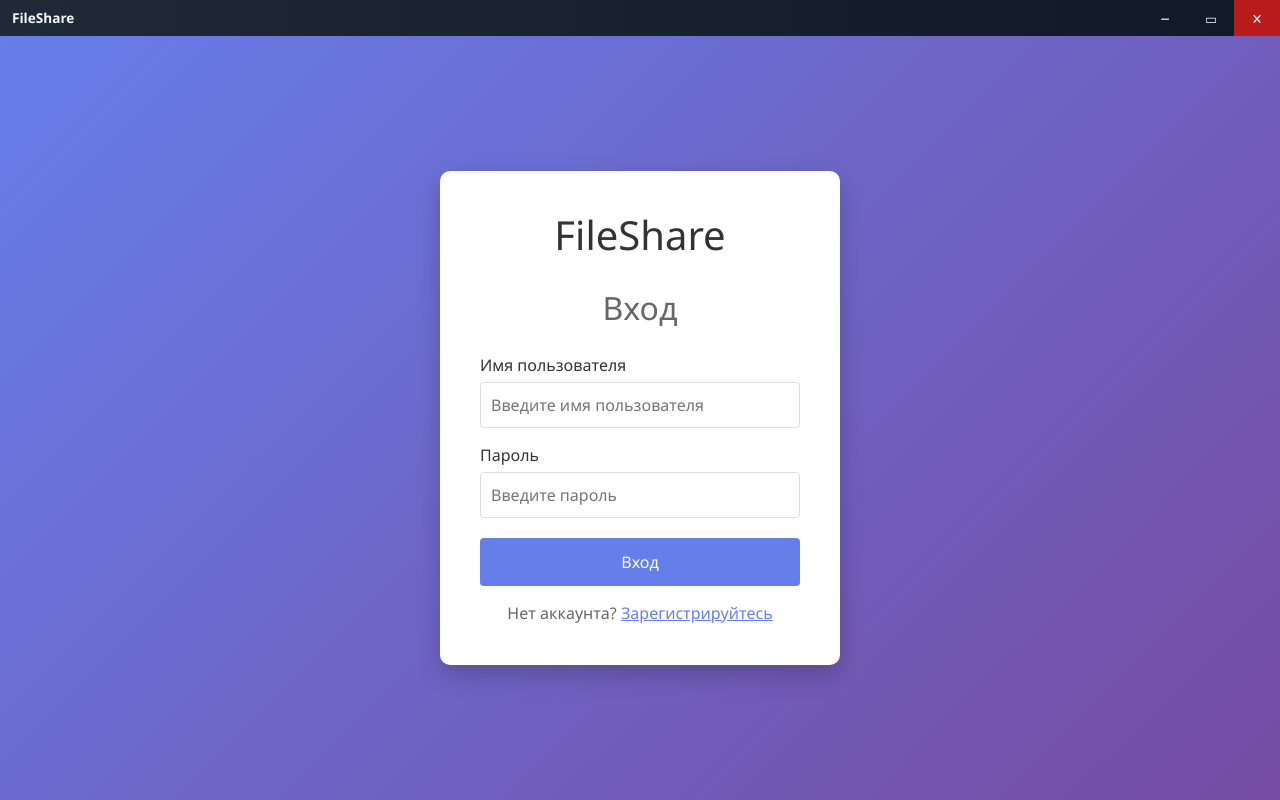
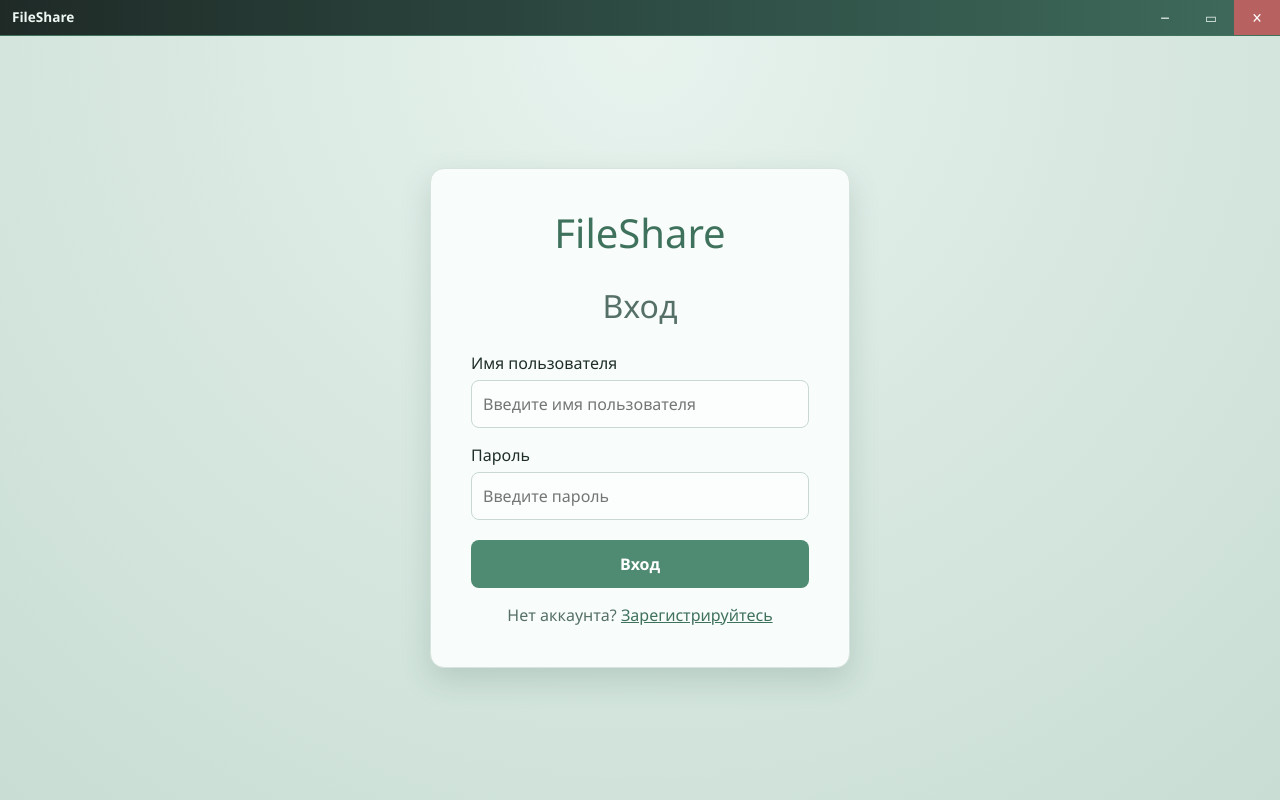
Before and after one commit to DiceInIce/FileExchange, an ASP.NET Core app: page / in a window 1280 px wide. Run offline with ASP.NET Core 8, Linux system fonts and the light colour scheme; the project's own start-up code is not run, and a stand-in starts its controllers and pages; some libraries are stand-ins or nearby versions.

Commit message:
change color

```diff
--- a/FileShareClient/Components/WindowTitleBar.razor
+++ b/FileShareClient/Components/WindowTitleBar.razor
@@ -3,18 +3,18 @@
 
 <div @onmousedown="StartDrag"
      @ondblclick="ToggleMaximize"
-     style="height: 36px; background: linear-gradient(90deg, #1f2937 0%, #111827 100%); color: #f9fafb; display: flex; align-items: center; justify-content: space-between; padding: 0 0 0 12px; user-select: none;">
+     style="height: 36px; background: linear-gradient(90deg, #1f2a27 0%, #2f4f46 55%, #3f6b5c 100%); color: #eef7f3; display: flex; align-items: center; justify-content: space-between; padding: 0 0 0 12px; user-select: none; border-bottom: 1px solid var(--fs-green-dark);">
     <span style="font-size: 0.85rem; font-weight: 600;">@Title</span>
     <div style="display: flex; align-items: stretch; height: 100%;">
         <button @onmousedown:stopPropagation="true"
                 @onclick="Minimize"
-                style="width: 46px; border: none; background: transparent; color: #f9fafb; cursor: pointer; font-size: 14px;">─</button>
+                style="width: 46px; border: none; background: transparent; color: #eef7f3; cursor: pointer; font-size: 14px;">─</button>
         <button @onmousedown:stopPropagation="true"
                 @onclick="ToggleMaximize"
-                style="width: 46px; border: none; background: transparent; color: #f9fafb; cursor: pointer; font-size: 14px;">▭</button>
+                style="width: 46px; border: none; background: transparent; color: #eef7f3; cursor: pointer; font-size: 14px;">▭</button>
         <button @onmousedown:stopPropagation="true"
                 @onclick="Close"
-                style="width: 46px; border: none; background: #b91c1c; color: #fff; cursor: pointer; font-size: 14px;">✕</button>
+                style="width: 46px; border: none; background: var(--fs-danger); color: #fff; cursor: pointer; font-size: 14px;">✕</button>
     </div>
 </div>
 
--- a/FileShareClient/Pages/Index.razor
+++ b/FileShareClient/Pages/Index.razor
@@ -6,71 +6,71 @@
 
 <div style="height: 100vh; display: flex; flex-direction: column; overflow: hidden;">
     <WindowTitleBar Title="FileShare" />
-    <div style="display: flex; justify-content: center; align-items: center; height: calc(100vh - 36px); background: linear-gradient(135deg, #667eea 0%, #764ba2 100%);">
-    <div style="background: white; padding: 40px; border-radius: 10px; box-shadow: 0 10px 25px rgba(0,0,0,0.2); width: 100%; max-width: 400px;">
-        <h1 style="text-align: center; color: #333; margin-bottom: 30px;">FileShare</h1>
+    <div style="display: flex; justify-content: center; align-items: center; height: calc(100vh - 36px); background: radial-gradient(circle at top, #e8f3ee 0%, #d9e9e2 45%, #c9ddd4 100%);">
+    <div style="background: var(--fs-bg-panel-soft); padding: 40px; border-radius: 14px; box-shadow: 0 12px 30px rgba(46, 89, 73, 0.18); width: 100%; max-width: 420px; border: 1px solid var(--fs-border);">
+        <h1 style="text-align: center; color: var(--fs-green-dark); margin-bottom: 30px;">FileShare</h1>
 
         @if (IsLogin)
         {
-            <h2 style="text-align: center; color: #666; margin-bottom: 25px;">Вход</h2>
+            <h2 style="text-align: center; color: var(--fs-text-muted); margin-bottom: 25px;">Вход</h2>
 
             @if (!string.IsNullOrEmpty(ErrorMessage))
             {
-                <div style="background: #ffebee; color: #c62828; padding: 12px; border-radius: 4px; margin-bottom: 15px; border-left: 4px solid #c62828;">
+                <div style="background: var(--fs-danger-soft); color: #a14242; padding: 12px; border-radius: 8px; margin-bottom: 15px; border-left: 4px solid var(--fs-danger);">
                     @ErrorMessage
                 </div>
             }
 
             <div style="margin-bottom: 15px;">
-                <label style="display: block; margin-bottom: 5px; font-weight: 500; color: #333;">Имя пользователя</label>
-                <input type="text" @bind="LoginUsername" placeholder="Введите имя пользователя" style="width: 100%; padding: 10px; border: 1px solid #ddd; border-radius: 4px; box-sizing: border-box;" />
+                <label style="display: block; margin-bottom: 5px; font-weight: 500; color: var(--fs-text);">Имя пользователя</label>
+                <input type="text" @bind="LoginUsername" placeholder="Введите имя пользователя" style="width: 100%; padding: 11px; border: 1px solid var(--fs-border-soft); border-radius: 8px; box-sizing: border-box; background:var(--fs-bg-input);" />
             </div>
 
             <div style="margin-bottom: 20px;">
-                <label style="display: block; margin-bottom: 5px; font-weight: 500; color: #333;">Пароль</label>
-                <input type="password" @bind="LoginPassword" placeholder="Введите пароль" style="width: 100%; padding: 10px; border: 1px solid #ddd; border-radius: 4px; box-sizing: border-box;" />
+                <label style="display: block; margin-bottom: 5px; font-weight: 500; color: var(--fs-text);">Пароль</label>
+                <input type="password" @bind="LoginPassword" placeholder="Введите пароль" style="width: 100%; padding: 11px; border: 1px solid var(--fs-border-soft); border-radius: 8px; box-sizing: border-box; background:var(--fs-bg-input);" />
             </div>
 
-            <button @onclick="HandleLogin" style="width: 100%; padding: 12px; background: #667eea; color: white; border: none; border-radius: 4px; font-size: 1em; font-weight: 500; cursor: pointer; margin-bottom: 15px;">
+            <button @onclick="HandleLogin" style="width: 100%; padding: 12px; background: var(--fs-green); color: white; border: none; border-radius: 8px; font-size: 1em; font-weight: 600; cursor: pointer; margin-bottom: 15px;">
                 @if (IsLoading) { <span>Загрузка...</span> } else { <span>Вход</span> }
             </button>
 
-            <p style="text-align: center; color: #666; margin: 0;">
-                Нет аккаунта? <span @onclick="ToggleMode" style="color: #667eea; cursor: pointer; text-decoration: underline;">Зарегистрируйтесь</span>
+            <p style="text-align: center; color: var(--fs-text-muted); margin: 0;">
+                Нет аккаунта? <span @onclick="ToggleMode" style="color: var(--fs-green-dark); cursor: pointer; text-decoration: underline;">Зарегистрируйтесь</span>
             </p>
         }
         else
         {
-            <h2 style="text-align: center; color: #666; margin-bottom: 25px;">Регистрация</h2>
+            <h2 style="text-align: center; color: var(--fs-text-muted); margin-bottom: 25px;">Регистрация</h2>
 
             @if (!string.IsNullOrEmpty(ErrorMessage))
             {
-                <div style="background: #ffebee; color: #c62828; padding: 12px; border-radius: 4px; margin-bottom: 15px; border-left: 4px solid #c62828;">
+                <div style="background: var(--fs-danger-soft); color: #a14242; padding: 12px; border-radius: 8px; margin-bottom: 15px; border-left: 4px solid var(--fs-danger);">
                     @ErrorMessage
                 </div>
             }
 
             <div style="margin-bottom: 15px;">
-                <label style="display: block; margin-bottom: 5px; font-weight: 500; color: #333;">Имя пользователя</label>
-                <input type="text" @bind="RegisterUsername" placeholder="Выберите имя пользователя" style="width: 100%; padding: 10px; border: 1px solid #ddd; border-radius: 4px; box-sizing: border-box;" />
+                <label style="display: block; margin-bottom: 5px; font-weight: 500; color: var(--fs-text);">Имя пользователя</label>
+                <input type="text" @bind="RegisterUsername" placeholder="Выберите имя пользователя" style="width: 100%; padding: 11px; border: 1px solid var(--fs-border-soft); border-radius: 8px; box-sizing: border-box; background:var(--fs-bg-input);" />
             </div>
 
             <div style="margin-bottom: 15px;">
-                <label style="display: block; margin-bottom: 5px; font-weight: 500; color: #333;">Email</label>
-                <input type="email" @bind="RegisterEmail" placeholder="Введите email" style="width: 100%; padding: 10px; border: 1px solid #ddd; border-radius: 4px; box-sizing: border-box;" />
+                <label style="display: block; margin-bottom: 5px; font-weight: 500; color: var(--fs-text);">Email</label>
+                <input type="email" @bind="RegisterEmail" placeholder="Введите email" style="width: 100%; padding: 11px; border: 1px solid var(--fs-border-soft); border-radius: 8px; box-sizing: border-box; background:var(--fs-bg-input);" />
             </div>
 
             <div style="margin-bottom: 20px;">
-                <label style="display: block; margin-bottom: 5px; font-weight: 500; color: #333;">Пароль</label>
-                <input type="password" @bind="RegisterPassword" placeholder="Придумайте пароль" style="width: 100%; padding: 10px; border: 1px solid #ddd; border-radius: 4px; box-sizing: border-box;" />
+                <label style="display: block; margin-bottom: 5px; font-weight: 500; color: var(--fs-text);">Пароль</label>
+                <input type="password" @bind="RegisterPassword" placeholder="Придумайте пароль" style="width: 100%; padding: 11px; border: 1px solid var(--fs-border-soft); border-radius: 8px; box-sizing: border-box; background:var(--fs-bg-input);" />
             </div>
 
-            <button @onclick="HandleRegister" style="width: 100%; padding: 12px; background: #667eea; color: white; border: none; border-radius: 4px; font-size: 1em; font-weight: 500; cursor: pointer; margin-bottom: 15px;">
+            <button @onclick="HandleRegister" style="width: 100%; padding: 12px; background: var(--fs-green); color: white; border: none; border-radius: 8px; font-size: 1em; font-weight: 600; cursor: pointer; margin-bottom: 15px;">
                 @if (IsLoading) { <span>Загрузка...</span> } else { <span>Регистрация</span> }
             </button>
 
-            <p style="text-align: center; color: #666; margin: 0;">
-                Уже есть аккаунт? <span @onclick="ToggleMode" style="color: #667eea; cursor: pointer; text-decoration: underline;">Войдите</span>
+            <p style="text-align: center; color: var(--fs-text-muted); margin: 0;">
+                Уже есть аккаунт? <span @onclick="ToggleMode" style="color: var(--fs-green-dark); cursor: pointer; text-decoration: underline;">Войдите</span>
             </p>
         }
     </div>
--- a/FileShareClient/wwwroot/css/app.css
+++ b/FileShareClient/wwwroot/css/app.css
@@ -1,5 +1,29 @@
 html, body {
     font-family: 'Segoe UI', Tahoma, Geneva, Verdana, sans-serif;
+}
+
+:root {
+    --fs-bg-app: #f4f8f6;
+    --fs-bg-panel: #edf4f1;
+    --fs-bg-panel-soft: #f8fcfa;
+    --fs-bg-chat: #f8fcfa;
+    --fs-bg-chat-header: #eef5f2;
+    --fs-bg-input: #fbfefd;
+    --fs-bg-message-own: #dff0e8;
+    --fs-bg-message-other: #edf4f1;
+    --fs-bg-drop: #f2f8f5;
+    --fs-bg-drop-active: #e5f4ee;
+    --fs-border: #d6e3de;
+    --fs-border-soft: #c9d9d2;
+    --fs-text: #1f2e2a;
+    --fs-text-muted: #557066;
+    --fs-text-faint: #7b9189;
+    --fs-green: #4f8a72;
+    --fs-green-dark: #3f725d;
+    --fs-online: #3c8c67;
+    --fs-offline: #8ca39b;
+    --fs-danger: #b86161;
+    --fs-danger-soft: #fff1f1;
 }
 
 .page {
@@ -49,8 +73,8 @@ input:focus,
 textarea:focus,
 select:focus {
     outline: none;
-    border-color: #0d6efd;
-    box-shadow: 0 0 0 0.2rem rgba(13, 110, 253, 0.25);
+    border-color: var(--fs-green);
+    box-shadow: 0 0 0 0.2rem rgba(79, 138, 114, 0.22);
 }
 
 .chat-container {
```
Also changed, not shown: FileShareClient/Pages/Chat.razor (+41 -41 lines).
